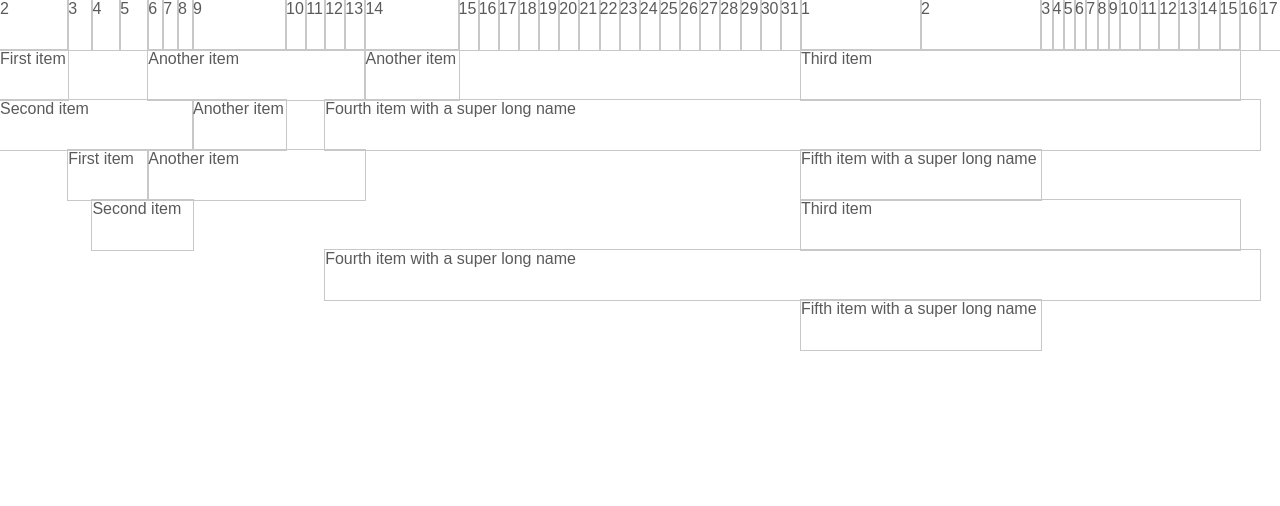
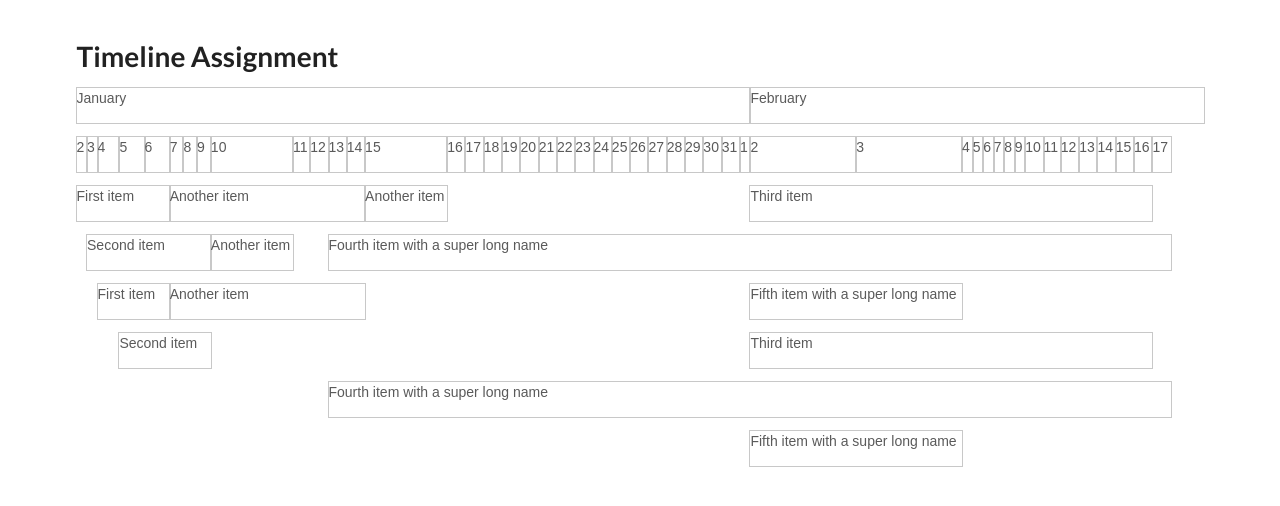
Before and after one commit to meliquintero/timeline, a React (Create React App) app: page / in a window 1280 px wide. Shown: the top 506 px of the page. Built offline with nearby package versions, Linux system fonts and the light colour scheme.

Commit message:
Final styling, bug fixes and README

```diff
--- a/public/index.html
+++ b/public/index.html
@@ -3,6 +3,7 @@
     <head>
         <meta charset="utf-8">
         <meta name="viewport" content="width=device-width, initial-scale=1">
+        <link rel="stylesheet" href="https://cdnjs.cloudflare.com/ajax/libs/semantic-ui/2.4.1/semantic.min.css" />
         <title>Airtable timeline</title>
     </head>
     <body>
--- a/src/components/App.js
+++ b/src/components/App.js
@@ -1,5 +1,6 @@
 import React, { useState, useEffect } from 'react';
 import Items from './../Items';
+import Header from './Header';
 import Grid from './Grid';
 
 const App = () => {
@@ -19,7 +20,9 @@ const App = () => {
   }
 
   return (
-    <div>
+
+    <div className='ui container'>
+      <Header/>
       { items &&
         <Grid items={items} onItemEdit={onItemEdit}/>
       }
--- a/src/components/Cell.js
+++ b/src/components/Cell.js
@@ -23,7 +23,7 @@ const Cell = ({item, onItemEdit}) => {
   }
 
   let eventStyle = {
-    gridColumn: `${getDayInGrid(item.start)}/${getDayInGrid(item.end)+1}`
+    gridColumn: `${getDayInGrid(item.start)+1}/${getDayInGrid(item.end)+2}`
   }
 
   return(
@@ -33,7 +33,7 @@ const Cell = ({item, onItemEdit}) => {
       style={eventStyle}
       onDoubleClick={() => onItemSelect()}>
       {isEditing ? (
-        <form onSubmit={handleSubmit}>
+        <form className='ui form' onSubmit={handleSubmit}>
           <input
             type='text'
             defaultValue={item.name}
--- a/src/components/Grid.js
+++ b/src/components/Grid.js
@@ -1,29 +1,9 @@
 import React from 'react';
-import { CONSTANTS, getNumberOfDays } from './../utils';
+import {generateDays, generateMonths} from './gridHeaders';
 
 import Cell from './Cell';
 
 const Grid = ({items, onItemEdit}) => {
-  const getHeaderDays = () => {
-    let date = CONSTANTS.startTimeline
-
-    let daysRow = [];
-
-    for (let i = 1; i < getNumberOfDays()+2; i++) {
-      let dayStyle = { gridColumn: `${i}/${i+1}`}
-
-      const copy = new Date(Number(date))
-      copy.setDate(date.getDate() + i)
-
-      daysRow.push(
-        <div key={`day${i}`} className='grid-cell' style={dayStyle}>
-          {copy.getDate()}
-        </div>
-      );
-    }
-    return daysRow
-  }
-
   const CellList = items.map((item, i) => {
     return(
       <Cell
@@ -34,8 +14,10 @@ const Grid = ({items, onItemEdit}) => {
   });
 
   return(
-    <div className='grid-container' >
-      {[...getHeaderDays(), ...CellList]}
+    <div className='grid-container'>
+      {generateMonths()}
+      {generateDays()}
+      {CellList}
     </div>
   )
 }
--- /dev/null
+++ b/src/components/Header.js
@@ -0,0 +1,11 @@
+import React from 'react';
+
+const Header = () => {
+  return(
+    <h1 className='ui header' >
+      Timeline Assignment
+    </h1>
+  )
+}
+
+export default Header;
--- /dev/null
+++ b/src/components/gridHeaders.js
@@ -0,0 +1,51 @@
+import React from 'react';
+import { CONSTANTS, getNumberOfDays, getDayInGrid } from './../utils';
+
+const generateDays = () => {
+  let firstDay = CONSTANTS.startTimeline
+
+  let daysRow = [];
+
+  for (let i = 1; i < getNumberOfDays()+2; i++) {
+    let dayStyle = { gridColumn: `${i}/${i+1}`}
+
+    const current = new Date(Number(firstDay))
+    current.setDate(firstDay.getDate() + i)
+
+    daysRow.push(
+      <div key={`day${i}`} className='grid-cell' style={dayStyle}>
+        {current.getDate()}
+      </div>
+    );
+  }
+  return daysRow
+}
+
+const generateMonths = () => {
+  let monthsRow = [];
+
+  let date = CONSTANTS.startTimeline
+
+  let i = 1
+  let month = 0
+  while (i < getNumberOfDays()) {
+    const current = new Date(Number(date))
+    current.setMonth(date.getMonth() + 1)
+
+    let monthStyle = { gridColumn: `${i}/${getDayInGrid(current)+1}`}
+
+    monthsRow.push(
+      <div key={`month${i}`} className='grid-cell' style={monthStyle}>
+        {CONSTANTS.months[month]}
+      </div>
+    );
+
+    date = current
+    i+= getDayInGrid(current)
+    month++
+  }
+
+  return monthsRow
+}
+
+export {generateDays, generateMonths};
--- a/src/index.css
+++ b/src/index.css
@@ -2,12 +2,14 @@ body {
   margin: 0;
   padding: 0;
   font-family: sans-serif;
+  margin-top: 3rem;
 }
 
 .grid-container {
   display: grid;
   color: rgb(90, 90, 90);
-  grid-template-rows: repeat(7, 50px);
+  grid-template-rows: repeat(8, 2.5rem);
+  row-gap: 1rem;
 }
 
 .grid-cell {
--- a/src/utils.js
+++ b/src/utils.js
@@ -1,18 +1,33 @@
 const CONSTANTS = {
   startTimeline: new Date('2018-01-01'),
-  endTimeline: new Date('2018-02-16')
+  endTimeline: new Date('2018-02-16'),
+  months: [
+    'January',
+    'February',
+    'March',
+    'April',
+    'May',
+    'June',
+    'July',
+    'August',
+    'September',
+    'October',
+    'November',
+    'December'
+  ],
+  timeToDays: 1000 * 3600 * 24
 }
 
 const getNumberOfDays = () => {
-  return (CONSTANTS.endTimeline - CONSTANTS.startTimeline) / (1000 * 3600 * 24)
+  return (CONSTANTS.endTimeline - CONSTANTS.startTimeline) / (CONSTANTS.timeToDays)
 }
 
 const getDayInGrid = (date) => {
   let date2 = new Date(date);
-  let Difference_In_Time = date2.getTime() - CONSTANTS.startTimeline.getTime();
-  let Difference_In_Days = Difference_In_Time / (1000 * 3600 * 24)
+  let DifferenceInTime = date2.getTime() - CONSTANTS.startTimeline.getTime();
+  let DifferenceInDays = DifferenceInTime / (CONSTANTS.timeToDays)
 
-  return Difference_In_Days
+  return DifferenceInDays
 };
 
 export {getDayInGrid, CONSTANTS, getNumberOfDays};
```
Also changed, not shown: 1 other file (tests, documents, lock files or other folders).
